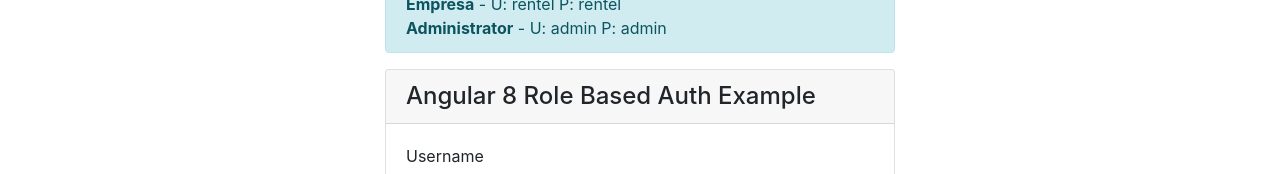
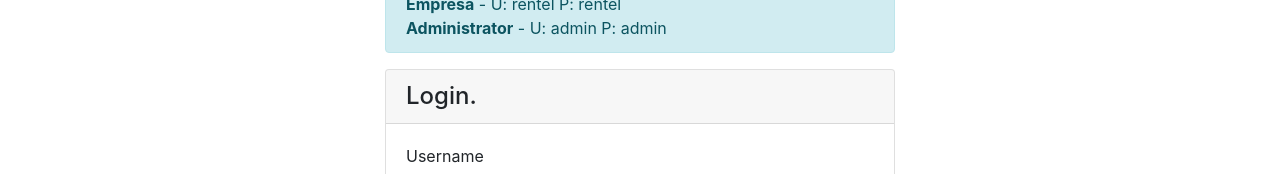
Before and after one commit to DiegoHilderink/enterprise-angular-bot, an Angular app: page /login in a window 1280 px wide. Shown: the part 173-347 px from the top of the page. Built offline with nearby package versions, Linux system fonts and the light colour scheme; no server answers.

Commit message:
Cambio el loguin.

```diff
--- a/src/app/login/login.component.html
+++ b/src/app/login/login.component.html
@@ -6,7 +6,7 @@
         <strong>Administrator</strong> - U: admin P: admin <br>
     </div>
     <div class="card">
-        <h4 class="card-header">Angular 8 Role Based Auth Example</h4>
+        <h4 class="card-header">Login.</h4>
         <div class="card-body">
             <form [formGroup]="loginForm" (ngSubmit)="onSubmit()">
                 <div class="form-group">
```
